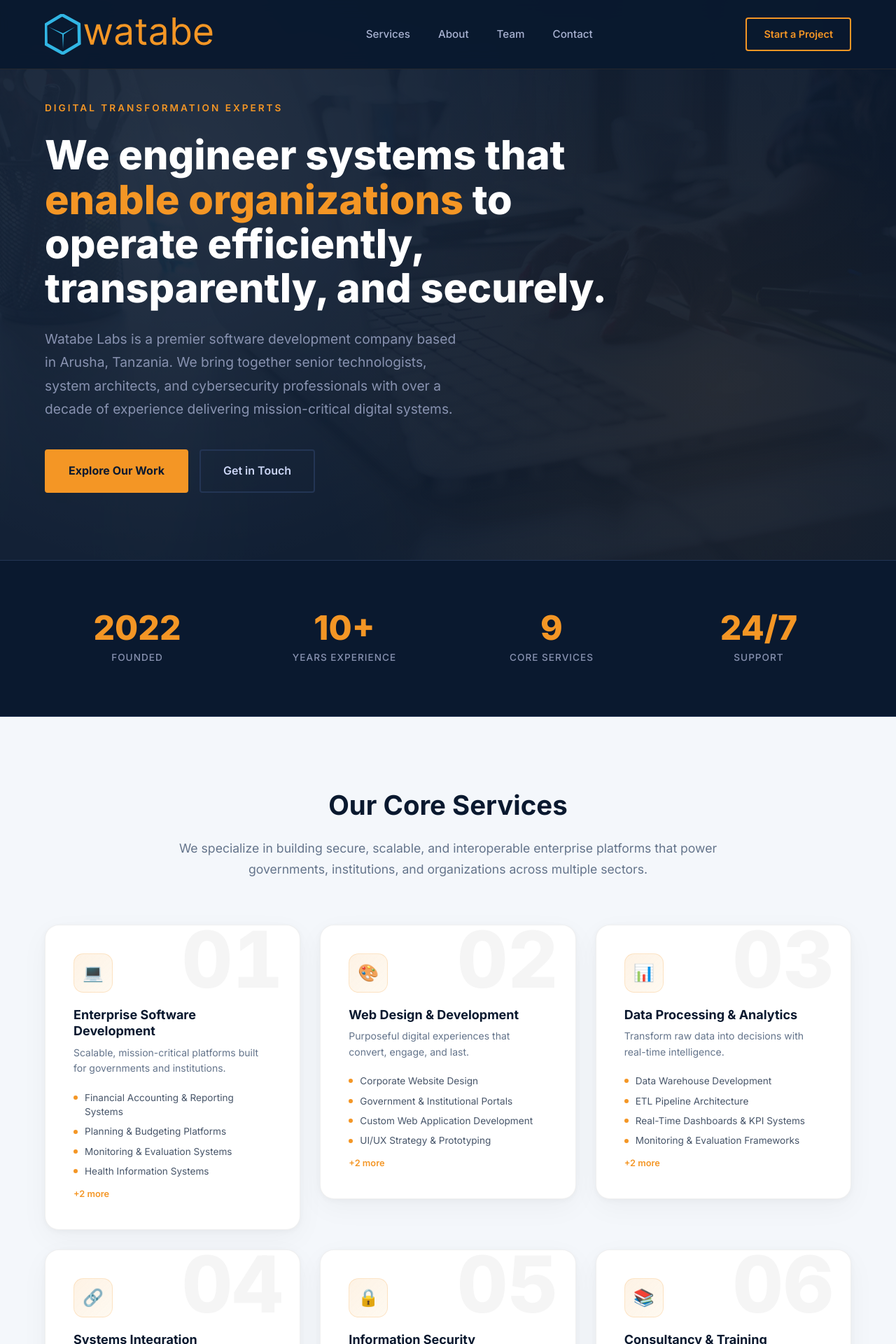
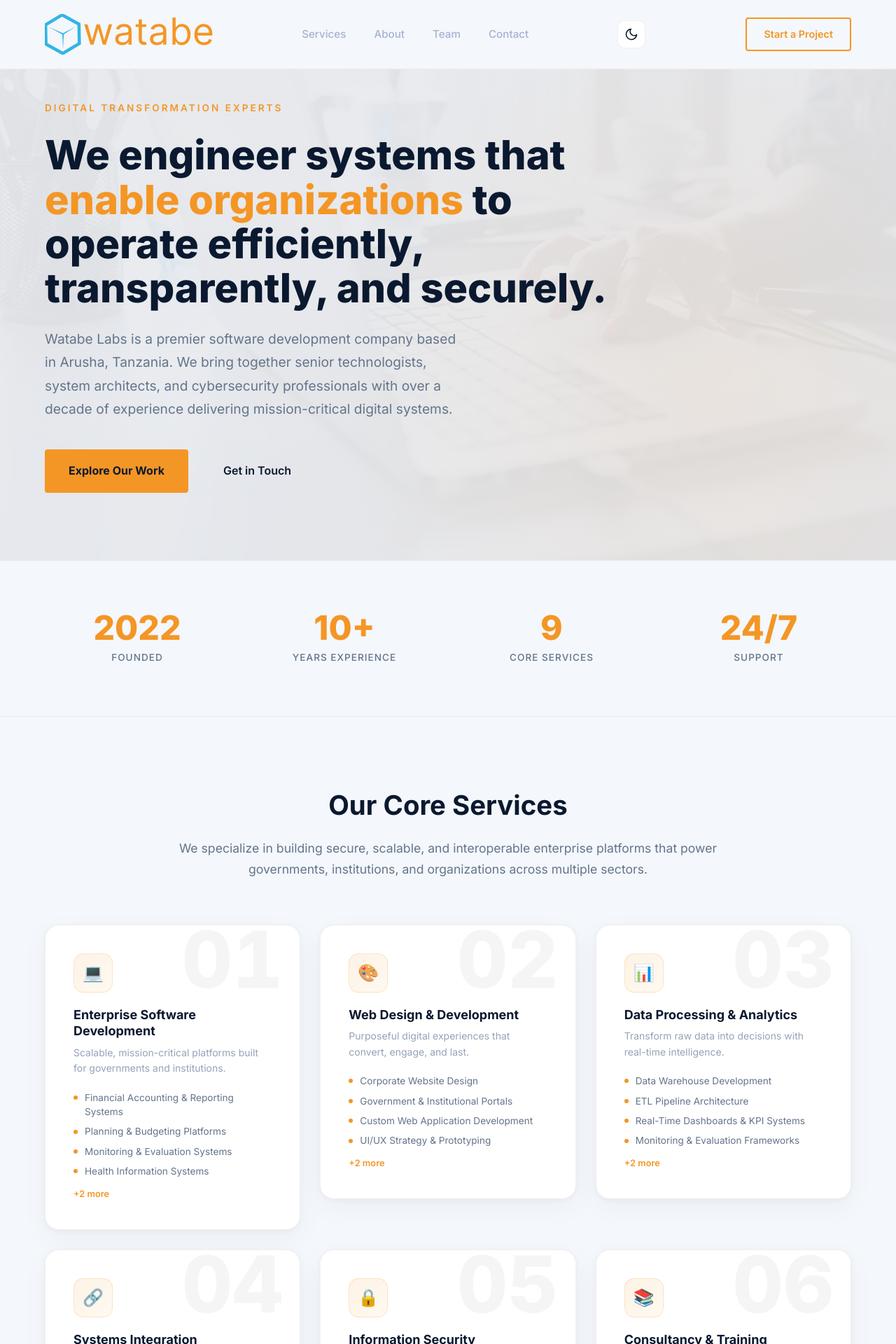
Before and after one commit to watabelabs/watabelabs.github.io, a React (Vite) app: page / in a window 1280 px wide. Shown: the top 1920 px of the page at 70% size. Built offline with nearby package versions, Linux system fonts and the light colour scheme.

Commit message:
feat: add dark/light mode toggle with theme persistence

```diff
--- a/src/App.tsx
+++ b/src/App.tsx
@@ -1,4 +1,5 @@
 import { useEffect, useState } from "react";
+import { ThemeProvider } from "context/ThemeContext";
 import Hero from "sections/hero/Hero";
 import Stats, { Stat } from "sections/stats/Stats";
 import Services from "sections/services/Service";
@@ -278,7 +279,7 @@ export default function App() {
   }, []);
 
   return (
-    <>
+    <ThemeProvider>
       <Navigation onOpenDialog={openDialog} />
       <Hero />
       <Stats stats={stats} />
@@ -292,6 +293,6 @@ export default function App() {
         onClose={closeDialog}
         services={services}
       />
-    </>
+    </ThemeProvider>
   );
 }
--- a/src/components/Field.tsx
+++ b/src/components/Field.tsx
@@ -15,11 +15,11 @@ const Field = ({
     <div style={{ display: "flex", flexDirection: "column", gap: "0.375rem" }}>
       <label
         htmlFor={id}
-        style={{ fontSize: "0.8125rem", fontWeight: 600, color: "#374151" }}
+        style={{ fontSize: "0.8125rem", fontWeight: 600, color: "var(--text-secondary)" }}
       >
         {label}
         {required && (
-          <span style={{ color: "#F49625", marginLeft: "2px" }}>*</span>
+          <span style={{ color: "var(--accent-primary)", marginLeft: "2px" }}>*</span>
         )}
       </label>
       {children}
--- /dev/null
+++ b/src/components/ThemeToggle.tsx
@@ -0,0 +1,73 @@
+import { useTheme, useThemeDispatch } from "../context/ThemeContext";
+
+const ThemeToggle = () => {
+  const { theme } = useTheme();
+  const dispatch = useThemeDispatch();
+
+  const toggleTheme = () => {
+    dispatch({ type: "TOGGLE_THEME" });
+  };
+
+  return (
+    <button
+      onClick={toggleTheme}
+      aria-label={`Switch to ${theme === "dark" ? "light" : "dark"} mode`}
+      style={{
+        display: "flex",
+        alignItems: "center",
+        justifyContent: "center",
+        width: "40px",
+        height: "40px",
+        borderRadius: "10px",
+        border: "1px solid var(--border-color)",
+        background: "var(--bg-secondary)",
+        cursor: "pointer",
+        transition: "all 0.2s ease",
+      }}
+      onMouseEnter={(e) => {
+        e.currentTarget.style.background = "var(--bg-tertiary)";
+      }}
+      onMouseLeave={(e) => {
+        e.currentTarget.style.background = "var(--bg-secondary)";
+      }}
+    >
+      {theme === "dark" ? (
+        <svg
+          width="20"
+          height="20"
+          viewBox="0 0 24 24"
+          fill="none"
+          stroke="#f7b84b"
+          strokeWidth="2"
+          strokeLinecap="round"
+          strokeLinejoin="round"
+        >
+          <circle cx="12" cy="12" r="5" />
+          <line x1="12" y1="1" x2="12" y2="3" />
+          <line x1="12" y1="21" x2="12" y2="23" />
+          <line x1="4.22" y1="4.22" x2="5.64" y2="5.64" />
+          <line x1="18.36" y1="18.36" x2="19.78" y2="19.78" />
+          <line x1="1" y1="12" x2="3" y2="12" />
+          <line x1="21" y1="12" x2="23" y2="12" />
+          <line x1="4.22" y1="19.78" x2="5.64" y2="18.36" />
+          <line x1="18.36" y1="5.64" x2="19.78" y2="4.22" />
+        </svg>
+      ) : (
+        <svg
+          width="20"
+          height="20"
+          viewBox="0 0 24 24"
+          fill="none"
+          stroke="#0a192f"
+          strokeWidth="2"
+          strokeLinecap="round"
+          strokeLinejoin="round"
+        >
+          <path d="M21 12.79A9 9 0 1 1 11.21 3 7 7 0 0 0 21 12.79z" />
+        </svg>
+      )}
+    </button>
+  );
+};
+
+export default ThemeToggle;
--- /dev/null
+++ b/src/context/ThemeContext.tsx
@@ -0,0 +1,75 @@
+import React, { createContext, useContext, useReducer, useEffect } from 'react';
+
+type Theme = 'dark' | 'light';
+
+type ThemeState = {
+  theme: Theme;
+  systemTheme: Theme;
+};
+
+type ThemeAction =
+  | { type: 'TOGGLE_THEME' }
+  | { type: 'SET_SYSTEM_THEME'; payload: Theme };
+
+const ThemeContext = createContext<ThemeState | undefined>(undefined);
+const ThemeDispatchContext = createContext<((action: ThemeAction) => void) | undefined>(undefined);
+
+const themeReducer = (state: ThemeState, action: ThemeAction): ThemeState => {
+  switch (action.type) {
+    case 'TOGGLE_THEME':
+      const newTheme = state.theme === 'dark' ? 'light' : 'dark';
+      localStorage.setItem('theme', newTheme);
+      return { ...state, theme: newTheme };
+    case 'SET_SYSTEM_THEME':
+      localStorage.setItem('theme', action.payload);
+      return { ...state, theme: action.payload, systemTheme: action.payload };
+    default:
+      return state;
+  }
+};
+
+export const ThemeProvider: React.FC<{ children: React.ReactNode }> = ({ children }) => {
+  const [state, dispatch] = useReducer(themeReducer, {
+    theme: 'dark',
+    systemTheme: 'dark'
+  });
+
+  useEffect(() => {
+    const savedTheme = localStorage.getItem('theme') as Theme | null;
+    const systemTheme = window.matchMedia('(prefers-color-scheme: light)').matches ? 'light' : 'dark';
+
+    if (savedTheme) {
+      dispatch({ type: 'SET_SYSTEM_THEME', payload: savedTheme });
+    } else {
+      dispatch({ type: 'SET_SYSTEM_THEME', payload: systemTheme });
+    }
+  }, []);
+
+  useEffect(() => {
+    document.documentElement.setAttribute('data-theme', state.theme);
+  }, [state.theme]);
+
+  return (
+    <ThemeContext.Provider value={state}>
+      <ThemeDispatchContext.Provider value={dispatch}>
+        {children}
+      </ThemeDispatchContext.Provider>
+    </ThemeContext.Provider>
+  );
+};
+
+export const useTheme = () => {
+  const context = useContext(ThemeContext);
+  if (context === undefined) {
+    throw new Error('useTheme must be used within a ThemeProvider');
+  }
+  return context;
+};
+
+export const useThemeDispatch = () => {
+  const context = useContext(ThemeDispatchContext);
+  if (context === undefined) {
+    throw new Error('useThemeDispatch must be used within a ThemeProvider');
+  }
+  return context;
+};
--- a/src/index.css
+++ b/src/index.css
@@ -15,6 +15,45 @@
   --color-section-light: #f4f7fb;
 }
 
+:root {
+  --bg-primary: #0a192f;
+  --bg-secondary: #112240;
+  --bg-tertiary: #233554;
+  --bg-card: #ffffff;
+  --bg-input: #f8fafc;
+  --text-primary: #ffffff;
+  --text-secondary: #8892b0;
+  --text-muted: #64748b;
+  --text-dark: #0a192f;
+  --accent-primary: #f49625;
+  --accent-secondary: #f7b84b;
+  --accent-blue: #32b6e4;
+  --border-color: rgba(255, 255, 255, 0.1);
+  --border-light: #e2e8f0;
+  --shadow-card: 0 2px 8px rgba(0, 0, 0, 0.04), 0 12px 40px rgba(0, 0, 0, 0.04);
+  --shadow-card-hover: 0 4px 16px rgba(0, 0, 0, 0.08), 0 24px 60px rgba(244, 150, 37, 0.12);
+  --skeleton-bg: #e8edf5;
+  --dialog-backdrop: rgba(10, 25, 47, 0.82);
+}
+
+[data-theme="light"] {
+  --bg-primary: #f4f7fb;
+  --bg-secondary: #ffffff;
+  --bg-tertiary: #e2e8f0;
+  --bg-card: #ffffff;
+  --bg-input: #f8fafc;
+  --text-primary: #0a192f;
+  --text-secondary: #64748b;
+  --text-muted: #94a3b8;
+  --text-dark: #0a192f;
+  --border-color: rgba(0, 0, 0, 0.06);
+  --border-light: #e2e8f0;
+  --shadow-card: 0 2px 8px rgba(0, 0, 0, 0.04), 0 12px 40px rgba(0, 0, 0, 0.04);
+  --shadow-card-hover: 0 4px 16px rgba(0, 0, 0, 0.08), 0 24px 60px rgba(244, 150, 37, 0.12);
+  --skeleton-bg: #e8edf5;
+  --dialog-backdrop: rgba(10, 25, 47, 0.82);
+}
+
 * {
   margin: 0;
   padding: 0;
@@ -27,10 +66,11 @@ body {
     -apple-system,
     BlinkMacSystemFont,
     sans-serif;
-  background-color: #ffffff;
-  color: #0a192f;
+  background-color: var(--bg-primary);
+  color: var(--text-primary);
   line-height: 1.6;
   overflow-x: hidden;
+  transition: background-color 0.3s ease, color 0.3s ease;
 }
 
 /* ── Scroll animations ── */
@@ -127,7 +167,7 @@ body {
 }
 
 .skeleton-block {
-  background: linear-gradient(90deg, #e8edf5 25%, #f0f4fb 50%, #e8edf5 75%);
+  background: linear-gradient(90deg, var(--skeleton-bg) 25%, var(--bg-secondary) 50%, var(--skeleton-bg) 75%);
   background-size: 800px 100%;
   animation: shimmer 1.4s infinite linear;
   border-radius: 6px;
@@ -136,18 +176,17 @@ body {
 /* ── Service cards ── */
 .service-card-redesigned {
   position: relative;
-  background: #ffffff;
+  background: var(--bg-card);
   padding: 2.5rem;
   border-radius: 20px;
-  border: 1px solid rgba(0, 0, 0, 0.06);
-  box-shadow:
-    0 2px 8px rgba(0, 0, 0, 0.04),
-    0 12px 40px rgba(0, 0, 0, 0.04);
+  border: 1px solid var(--border-color);
+  box-shadow: var(--shadow-card);
   overflow: hidden;
   transition:
     transform 0.35s ease,
     box-shadow 0.35s ease,
-    border-color 0.35s ease;
+    border-color 0.35s ease,
+    background 0.3s ease;
   display: flex;
   flex-direction: column;
   gap: 0;
@@ -219,14 +258,14 @@ body {
 .service-card-title {
   font-size: 1.125rem;
   font-weight: 700;
-  color: #0a192f;
+  color: var(--text-dark);
   margin-bottom: 0.5rem;
   line-height: 1.3;
 }
 
 .service-card-tagline {
   font-size: 0.875rem;
-  color: #64748b;
+  color: var(--text-muted);
   margin-bottom: 1.25rem;
   line-height: 1.6;
 }
@@ -244,7 +283,7 @@ body {
   align-items: flex-start;
   gap: 0.625rem;
   font-size: 0.85rem;
-  color: #475569;
+  color: var(--text-secondary);
   line-height: 1.5;
 }
 
@@ -314,7 +353,7 @@ body {
 }
 
 .dialog-card {
-  background: #ffffff;
+  background: var(--bg-card);
   border-radius: 20px;
   width: 100%;
   max-width: 580px;
@@ -324,16 +363,17 @@ body {
   box-shadow:
     0 32px 100px rgba(0, 0, 0, 0.5),
     0 0 0 1px rgba(255, 255, 255, 0.05);
+  transition: background 0.3s ease;
 }
 
 .dialog-input {
   width: 100%;
   padding: 0.75rem 1rem;
-  border: 1.5px solid #e2e8f0;
+  border: 1.5px solid var(--border-light);
   border-radius: 8px;
   font-size: 0.9375rem;
-  color: #0a192f;
-  background: #f8fafc;
+  color: var(--text-dark);
+  background: var(--bg-input);
   transition:
     border-color 0.2s ease,
     box-shadow 0.2s ease,
@@ -343,16 +383,16 @@ body {
   appearance: none;
 }
 .dialog-input:focus {
-  border-color: #f49625;
+  border-color: var(--accent-primary);
   box-shadow: 0 0 0 3px rgba(244, 150, 37, 0.14);
-  background: #ffffff;
+  background: var(--bg-card);
 }
 .dialog-input.field-error {
   border-color: #ef4444;
   box-shadow: 0 0 0 3px rgba(239, 68, 68, 0.09);
 }
 .dialog-input::placeholder {
-  color: #94a3b8;
+  color: var(--text-muted);
 }
 
 @media (max-width: 520px) {
--- a/src/sections/hero/Hero.tsx
+++ b/src/sections/hero/Hero.tsx
@@ -13,9 +13,9 @@ const Hero: React.FC = () => {
   return (
     <section className="hero">
       <div className="hero__content">
-        <span
+          <span
           style={{
-            color: "#F49625",
+            color: "var(--accent-primary)",
             fontWeight: 600,
             fontSize: "0.85rem",
             textTransform: "uppercase",
@@ -32,19 +32,19 @@ const Hero: React.FC = () => {
             fontSize: "clamp(2.8rem, 4.5vw, 4.8rem)",
             fontWeight: 800,
             lineHeight: 1.1,
-            color: "#ffffff",
+            color: "var(--text-primary)",
             marginBottom: "1.5rem",
           }}
         >
           We engineer systems that{" "}
-          <span style={{ color: "#F49625" }}>enable organizations</span> to
+          <span style={{ color: "var(--accent-primary)" }}>enable organizations</span> to
           operate efficiently, transparently, and securely.
         </h1>
 
         <p
           style={{
             fontSize: "1.2rem",
-            color: "#8892b0",
+            color: "var(--text-secondary)",
             maxWidth: "600px",
             marginBottom: "2.5rem",
             lineHeight: 1.75,
@@ -61,14 +61,14 @@ const Hero: React.FC = () => {
             href="#services"
             onClick={(e) => scrollTo(e, "#services")}
             style={{
-              background: "#F49625",
-              color: "#0a192f",
+              background: "var(--accent-primary)",
+              color: "var(--text-dark)",
               padding: "1rem 2rem",
               borderRadius: "4px",
               textDecoration: "none",
               fontWeight: 700,
               fontSize: "1rem",
-              border: "2px solid #F49625",
+              border: "2px solid var(--accent-primary)",
               transition: "all 0.3s ease",
               display: "inline-block",
             }}
@@ -76,12 +76,12 @@ const Hero: React.FC = () => {
               e.currentTarget.style.transform = "translateY(-3px)";
               e.currentTarget.style.boxShadow =
                 "0 16px 40px rgba(244,150,37,0.4)";
-              e.currentTarget.style.background = "#F7B84B";
+              e.currentTarget.style.background = "var(--accent-secondary)";
             }}
             onMouseLeave={(e) => {
               e.currentTarget.style.transform = "translateY(0)";
               e.currentTarget.style.boxShadow = "none";
-              e.currentTarget.style.background = "#F49625";
+              e.currentTarget.style.background = "var(--accent-primary)";
             }}
           >
             Explore Our Work
@@ -91,24 +91,24 @@ const Hero: React.FC = () => {
             onClick={(e) => scrollTo(e, "#contact")}
             style={{
               background: "transparent",
-              color: "#ccd6f6",
+              color: "var(--text-primary)",
               padding: "1rem 2rem",
               borderRadius: "4px",
               textDecoration: "none",
               fontWeight: 600,
               fontSize: "1rem",
-              border: "2px solid #233554",
+              border: "2px solid var(--bg-tertiary)",
               transition: "all 0.3s ease",
               display: "inline-block",
             }}
             onMouseEnter={(e) => {
-              e.currentTarget.style.borderColor = "#F49625";
-              e.currentTarget.style.color = "#F49625";
+              e.currentTarget.style.borderColor = "var(--accent-primary)";
+              e.currentTarget.style.color = "var(--accent-primary)";
               e.currentTarget.style.transform = "translateY(-3px)";
             }}
             onMouseLeave={(e) => {
-              e.currentTarget.style.borderColor = "#233554";
-              e.currentTarget.style.color = "#ccd6f6";
+              e.currentTarget.style.borderColor = "var(--bg-tertiary)";
+              e.currentTarget.style.color = "var(--text-primary)";
               e.currentTarget.style.transform = "translateY(0)";
             }}
           >
--- a/src/sections/hero/hero.css
+++ b/src/sections/hero/hero.css
@@ -5,7 +5,7 @@
   padding: 8rem 5% 5rem;
   position: relative;
   overflow: hidden;
-  background: #0a192f;
+  background: var(--bg-primary);
 }
 
 /* Background image layer */
--- a/src/sections/navigation/Navigation.tsx
+++ b/src/sections/navigation/Navigation.tsx
@@ -1,5 +1,6 @@
 import { useEffect, useState, useCallback } from "react";
 import LogoSVG from "components/logo/LogoSvg";
+import ThemeToggle from "components/ThemeToggle";
 
 type NavigationPrps = {
   onOpenDialog: () => void;
@@ -62,7 +63,7 @@ const Navigation = ({ onOpenDialog }: NavigationPrps) => {
           justifyContent: "space-between",
           alignItems: "center",
           zIndex: 1000,
-          background: "rgba(10, 25, 47, 0.97)",
+          background: "var(--bg-primary)",
           backdropFilter: "blur(12px)",
           borderBottom: "1px solid rgba(244, 150, 37, 0.12)",
           boxShadow: scrolled ? "0 4px 24px rgba(0,0,0,0.3)" : "none",
@@ -111,6 +112,11 @@ const Navigation = ({ onOpenDialog }: NavigationPrps) => {
             </li>
           ))}
         </ul>
+
+        {/* Theme Toggle */}
+        <div style={{ marginRight: "1rem" }}>
+          <ThemeToggle />
+        </div>
 
         {/* Desktop CTA Button */}
         <button
@@ -185,7 +191,7 @@ const Navigation = ({ onOpenDialog }: NavigationPrps) => {
             left: 0,
             width: "100%",
             height: "100%",
-            backgroundColor: "rgba(10, 25, 47, 0.98)",
+            backgroundColor: "var(--bg-primary)",
             zIndex: 999,
             animation: menuAnimating
               ? "overlayFadeIn 0.3s ease forwards"
@@ -199,7 +205,7 @@ const Navigation = ({ onOpenDialog }: NavigationPrps) => {
               left: 0,
               width: "100%",
               height: "100%",
-              backgroundColor: "#0a192f",
+              backgroundColor: "var(--bg-secondary)",
               display: "flex",
               flexDirection: "column",
               justifyContent: "center",
--- a/src/sections/stats/Stats.tsx
+++ b/src/sections/stats/Stats.tsx
@@ -15,9 +15,9 @@ const Stats: React.FC<StatsProps> = ({ stats }) => {
     <section
       style={{
         padding: "4.5rem 5%",
-        background: "#0a192f",
-        borderTop: "1px solid #233554",
-        borderBottom: "1px solid #233554",
+        background: "var(--bg-primary)",
+        borderTop: "1px solid var(--bg-tertiary)",
+        borderBottom: "1px solid var(--bg-tertiary)",
       }}
     >
       <div
@@ -36,7 +36,7 @@ const Stats: React.FC<StatsProps> = ({ stats }) => {
               style={{
                 fontSize: "3rem",
                 fontWeight: 800,
-                color: "#F49625",
+                color: "var(--accent-primary)",
                 marginBottom: "0.5rem",
                 lineHeight: 1,
               }}
@@ -45,7 +45,7 @@ const Stats: React.FC<StatsProps> = ({ stats }) => {
             </div>
             <div
               style={{
-                color: "#8892b0",
+                color: "var(--text-secondary)",
                 fontWeight: 500,
                 textTransform: "uppercase",
                 letterSpacing: "1px",
```
Also changed, not shown: src/sections/cta/Cta.tsx (+8 -8 lines), src/sections/footer/Footer.tsx (+12 -12 lines), src/sections/team/Team.tsx (+7 -1 lines).
